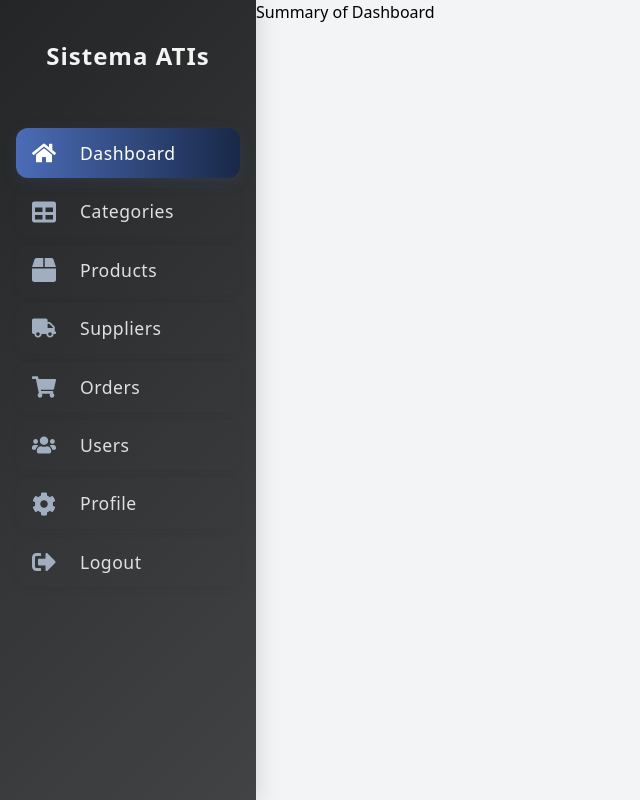
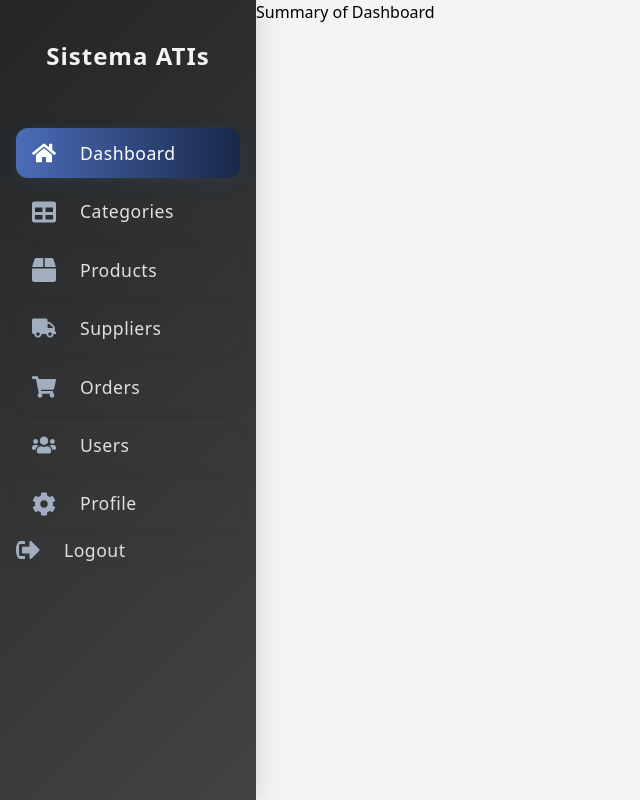
Before and after one commit to Proyecto-Intergrador-PNS/ATIs, a React (Vite) app in the folder front-end/: page /admin-dashboard in a window 1280 px wide. Shown: the whole page, without its empty margins (0-640 px from the left). Built offline with nearby package versions, Linux system fonts and the light colour scheme; no server answers; sample sign-in values are in the browser's storage.

Commit message:
logout implementation is done

```diff
--- a/front-end/src/components/Sidebar.jsx
+++ b/front-end/src/components/Sidebar.jsx
@@ -1,7 +1,9 @@
-import React from 'react'
-import { FaHome, FaTable, FaBox, FaTruck, FaShoppingCart, FaUsers, FaCog, FaSignOutAlt } from 'react-icons/fa'
-import { NavLink } from 'react-router'
-import './Sidebar.css'
+
+import React from 'react';
+import { FaHome, FaTable, FaBox, FaTruck, FaShoppingCart, FaUsers, FaCog, FaSignOutAlt } from 'react-icons/fa';
+import { NavLink, useNavigate } from 'react-router';
+import { useAuth } from '../context/AuthContext';
+import './Sidebar.css';
 
 /**
  * @file Sidebar.js
@@ -18,6 +20,8 @@ import './Sidebar.css'
  * @returns {JSX.Element} The Sidebar component.
  */
 const Sidebar = () => {
+  const { logout } = useAuth();
+  const navigate = useNavigate();
   /**
    * Defines the configuration for each menu item in the sidebar.
    *
@@ -28,16 +32,15 @@ const Sidebar = () => {
    * @property {boolean} isParent - Indicates if the path should be an exact match for the active link.
    */
   const menuItems = [
-      { name: "Dashboard", path: "/admin-dashboard", icon: <FaHome />, isParent: true},
-      { name: "Categories", path: "/admin-dashboard/categories", icon: <FaTable />, isParent: false},
-      { name: "Products", path: "/admin-dashboard/products", icon: <FaBox />, isParent: false},
-      { name: "Suppliers", path: "/admin-dashboard/suppliers", icon: <FaTruck />, isParent: false},
-      { name: "Orders", path: "/admin-dashboard/orders", icon: <FaShoppingCart />, isParent: false},
-      { name: "Users", path: "/admin-dashboard/users", icon: <FaUsers />, isParent: false},
-      { name: "Profile", path: "/admin-dashboard/profile", icon: <FaCog />, isParent: false},
-      { name: "Logout", path: "/admin-dashboard/logout", icon: <FaSignOutAlt />, isParent: false},
-
-  ]
+    { name: "Dashboard", path: "/admin-dashboard", icon: <FaHome />, isParent: true },
+    { name: "Categories", path: "/admin-dashboard/categories", icon: <FaTable />, isParent: false },
+    { name: "Products", path: "/admin-dashboard/products", icon: <FaBox />, isParent: false },
+    { name: "Suppliers", path: "/admin-dashboard/suppliers", icon: <FaTruck />, isParent: false },
+    { name: "Orders", path: "/admin-dashboard/orders", icon: <FaShoppingCart />, isParent: false },
+    { name: "Users", path: "/admin-dashboard/users", icon: <FaUsers />, isParent: false },
+    { name: "Profile", path: "/admin-dashboard/profile", icon: <FaCog />, isParent: false },
+    { name: "Logout", path: "/logout-action", icon: <FaSignOutAlt />, isParent: false, action: true },
+  ];
 
   return (
     <div className="sidebar">
@@ -52,6 +55,19 @@ const Sidebar = () => {
            {/* Dynamically map over menuItems to render each navigation link */}
           {menuItems.map((item) => (
             <li className="sidebar-menu-item" key={item.name}>
+              {item.action ? (
+                <button
+                  className="sidebar-link"
+                  style={{ background: 'none', border: 'none', padding: 0, width: '100%', textAlign: 'left', cursor: 'pointer' }}
+                  onClick={() => {
+                    logout();
+                    navigate('/login');
+                  }}
+                >
+                  <span className="sidebar-icon">{item.icon}</span>
+                  <span className="sidebar-label">{item.name}</span>
+                </button>
+              ) : (
                 <NavLink
                   end={item.isParent}
                   className={({ isActive }) =>
@@ -62,6 +78,7 @@ const Sidebar = () => {
                   <span className="sidebar-icon">{item.icon}</span>
                   <span className="sidebar-label">{item.name}</span>
                 </NavLink>
+              )}
             </li>
           ))}
         </ul>
```
Lines whose indentation alone changed are shown as unchanged.
